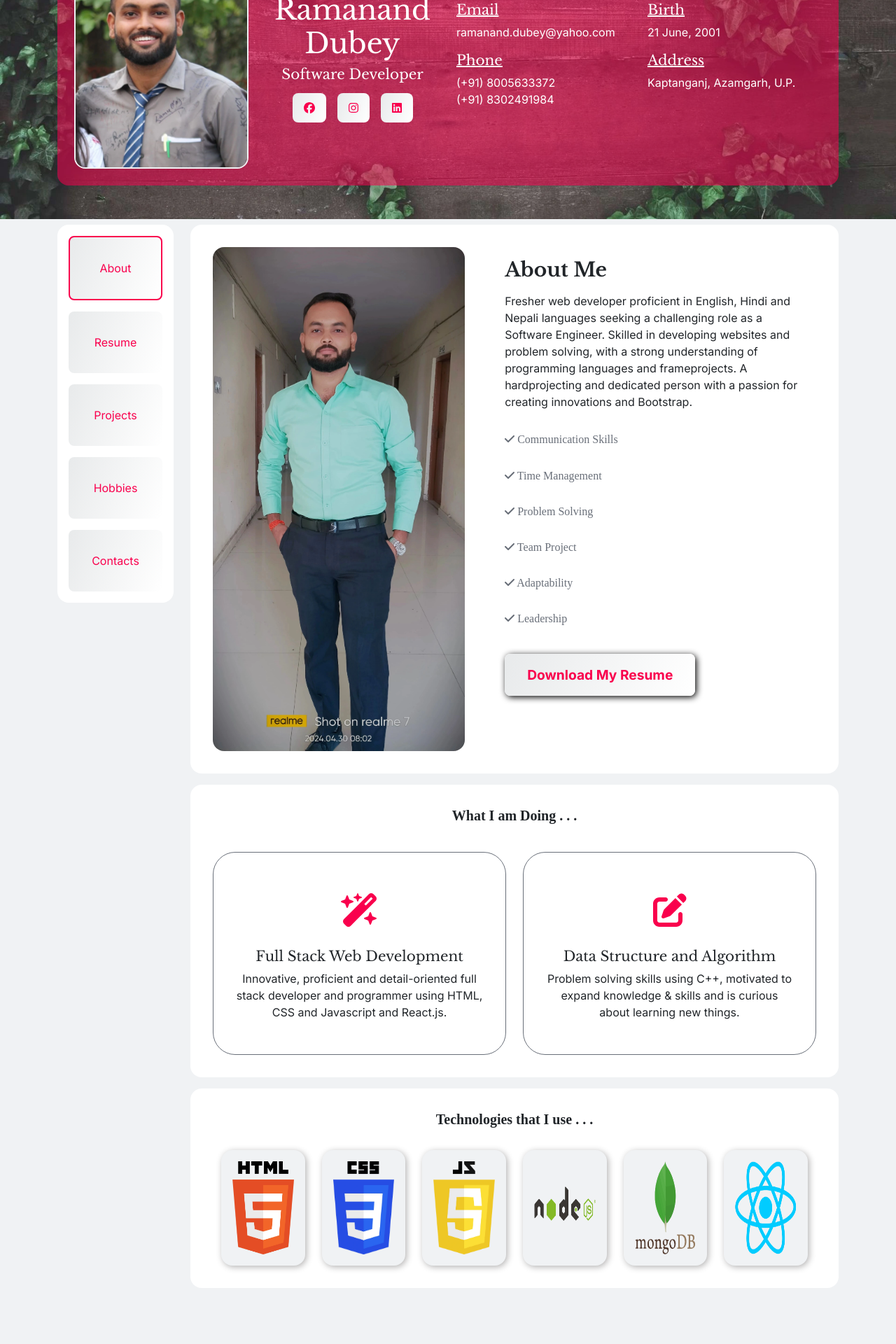
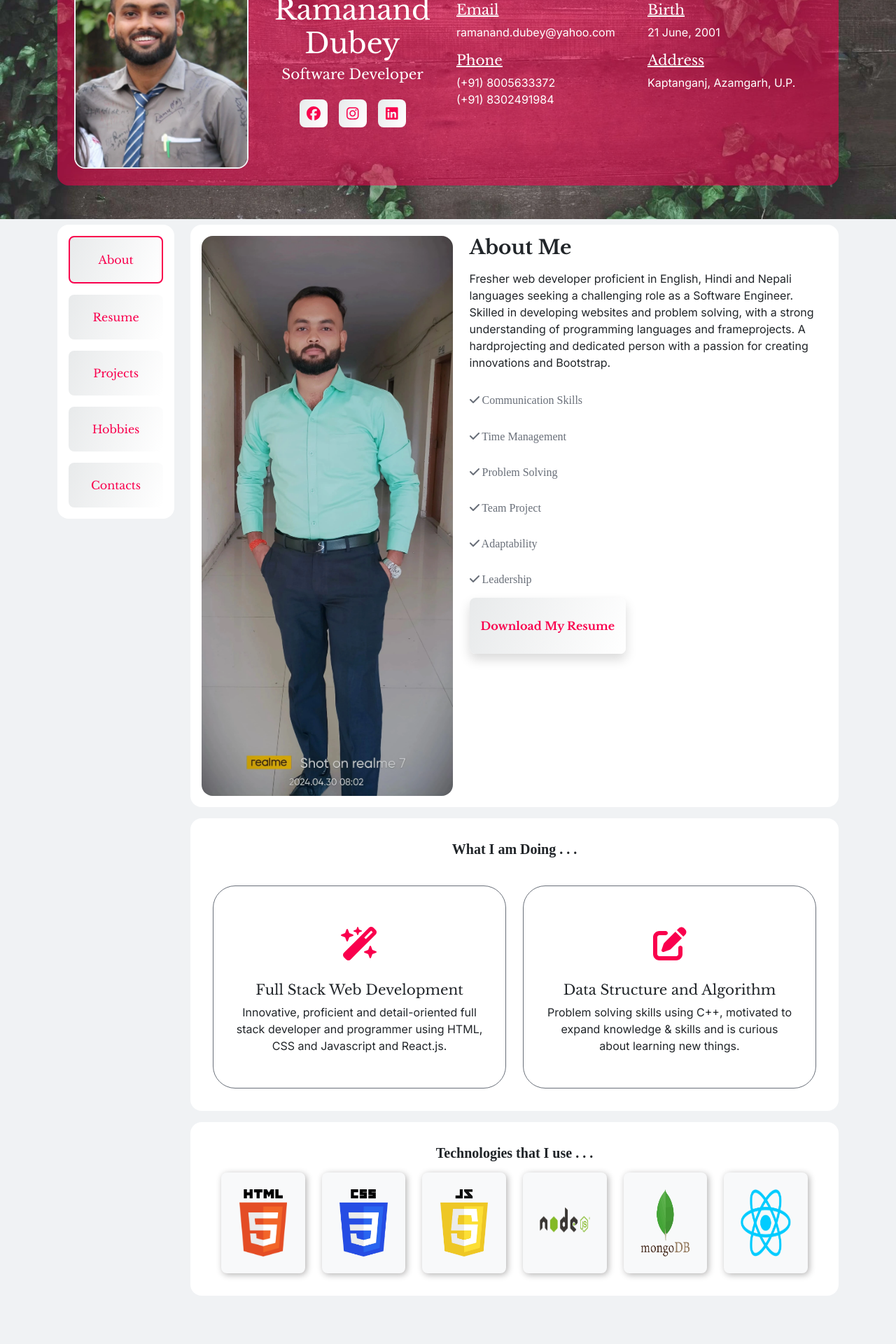
Before and after one commit to rama-69er/Portfolio, a React (Create React App) app: page / in a window 1280 px wide. Shown: the part 140-2060 px from the top of the page at 70% size. Built offline with nearby package versions, Linux system fonts and the light colour scheme.

Commit message:
changed...

```diff
--- a/src/App.css
+++ b/src/App.css
@@ -1,5 +1,5 @@
-@import url('https://fonts.googleapis.com/css2?family=Libre+Baskerville:ital,wght@0,400;0,700;1,400&display=swap');
-@import url('https://fonts.googleapis.com/css2?family=Inter:ital,opsz,wght@0,14..32,100..900;1,14..32,100..900&display=swap');
+@import url("https://fonts.googleapis.com/css2?family=Libre+Baskerville:ital,wght@0,400;0,700;1,400&display=swap");
+@import url("https://fonts.googleapis.com/css2?family=Inter:ital,opsz,wght@0,14..32,100..900;1,14..32,100..900&display=swap");
 /* ===================== Universal Tag ===================== */
 * {
   margin: 0;
@@ -26,17 +26,21 @@
   animation-duration: 0.3s;
 }
 
-p{
+p {
   margin-bottom: 1rem !important;
 }
-h1.h2,h3,h4,h5,h6{
+h1.h2,
+h3,
+h4,
+h5,
+h6 {
   margin-bottom: 0.5rem !important;
 }
 
 :root {
   --theme-facebook: #1877f2;
   --theme-linkedIn: #0a66c2;
-  --theme-instagram: #e4405f;
+  --theme-instagram: linear-gradient(115deg, #f9ce34, #ee2a7b, #6228d7);
   --theme-white-background: white;
   --theme-white-transparent-background: rgba(255, 255, 255, 0.502);
   --theme-brown: rgb(197, 56, 56);
@@ -63,13 +67,14 @@ body {
   margin: 0;
   padding: 0;
   box-sizing: border-box;
-  font-size:var(--step-0) !important;
+  font-size: var(--step-0) !important;
 }
 
 a {
   text-decoration: none !important;
   transition-duration: 0.3s;
-  font-family: var(--font-family-1) !important;
+  font-family: var(--font-family-2) !important;
+  font-size: var(--step-0) !important;
 }
 
 ul,
@@ -87,7 +92,7 @@ h1,
 h2,
 h3,
 h4,
-h5{
+h5 {
   font-family: var(--font-family-2) !important;
 }
 li {
@@ -117,7 +122,6 @@ li {
   transition: 0.5s;
 }
 
-
-.homeTab{
+.homeTab {
   background: var(--theme-pink-transparent);
 }
--- a/src/components/header.jsx
+++ b/src/components/header.jsx
@@ -31,19 +31,19 @@ function Header() {
                                                     <h1>Ramanand Dubey</h1>
                                                     <h5>Software Developer</h5>
                                                 </div>
-                                                <ul className="list-unstyled d-flex align-items-center justify-content-evenly gap-3">
+                                                <ul className="list-unstyled mb-3 mb-md-0 d-flex align-items-center justify-content-evenly gap-3">
                                                     <li>
-                                                        <Link target="_blank" rel="noreferrer" to="https://www.facebook.com/ramanand.dubey.988/" className="theme-btn facebook">
+                                                        <Link target="_blank" rel="noreferrer" to="https://www.facebook.com/ramanand.dubey.988/" className="theme-btn facebook fs-5">
                                                             <FontAwesomeIcon icon={faFacebook} />
                                                         </Link>
                                                     </li>
                                                     <li>
-                                                        <Link target="_blank" rel="noreferrer" to="https://www.instagram.com/rd.x_69er/" className="theme-btn instagram">
+                                                        <Link target="_blank" rel="noreferrer" to="https://www.instagram.com/rd.x_69er/" className="theme-btn instagram  fs-5">
                                                             <FontAwesomeIcon icon={faInstagram} />
                                                         </Link>
                                                     </li>
                                                     <li>
-                                                        <Link target="_blank" rel="noreferrer" to="https://www.linkedin.com/in/ramanand-dubey-985b9025a/" className="theme-btn linkedIn">
+                                                        <Link target="_blank" rel="noreferrer" to="https://www.linkedin.com/in/ramanand-dubey-985b9025a/" className="theme-btn linkedIn fs-5">
                                                             <FontAwesomeIcon icon={faLinkedin} />
                                                         </Link>
                                                     </li>
--- a/src/css/homepage.css
+++ b/src/css/homepage.css
@@ -2,7 +2,7 @@
 .homePage {
   background-color: var(--theme-light-grey);
 }
-.active {
+.theme-btn.active {
   border: 2px solid var(--theme-pink);
   background-color: var(--theme-light-grey);
 }
@@ -37,27 +37,35 @@
   color: var(--theme-pink);
   background: linear-gradient(110deg, #e8eaeb, #ffffff);
   border-radius: 0.5rem;
-  padding: 0.7rem 1rem;
+  height: 2.5rem;
+  width: 2.5rem;
+  display: flex;
+  align-items: center;
+  justify-content: center;
+  transition-duration: 0.5s;
 }
 
 .theme-btn:hover {
   background: var(--theme-pink);
   color: white;
-  transition: 0.5s;
+  transition-duration: 0.5s;
 }
 
 .facebook:hover {
-  background-color: var(--theme-facebook);
+  background: var(--theme-facebook);
+  color: white;
   transition-duration: 0.5s;
 }
 
 .instagram:hover {
-  background-color: var(--theme-instagram);
+  background: var(--theme-instagram);
+  color: white;
   transition-duration: 0.5s;
 }
 
 .linkedIn:hover {
-  background-color: var(--theme-linkedIn);
+  background: var(--theme-linkedIn);
+  color: white;
   transition-duration: 0.5s;
 }
 
@@ -69,7 +77,6 @@
 /* ================= SiteBody (About) ================= */
 .siteBody .site-about {
   background-color: var(--theme-white-background);
-  padding: 2rem;
   border-radius: 1rem;
   margin-bottom: 1rem;
   margin-top: 0.5rem;
@@ -80,10 +87,6 @@
   height: 50rem;
   width: 25rem;
   object-fit: cover;
-}
-
-.siteBody .site-about .about-para {
-  padding: 1rem;
 }
 
 .siteBody .site-about .about-para p:first-child {
@@ -104,13 +107,9 @@
 }
 
 .siteBody .site-about .about-para .theme-btn {
-  display: inline-block;
-  text-decoration: underline;
-  font-size: 1.2rem;
-  font-weight: 700;
-  padding: 1rem 2rem;
-  margin: 2rem 0;
-  box-shadow: var(--theme-black) 2px 2px 10px;
+  padding: 1rem;
+  width: fit-content;
+  height: 5rem;
 }
 .siteBody .project {
   border-radius: 1rem;
@@ -145,28 +144,12 @@
 
 .technology .technology-tab {
   background-color: var(--theme-light-grey);
-  border-radius: 1rem;
-  margin: 1rem 0;
   box-shadow: rgb(179, 178, 178) 2px 2px 10px;
 }
 
-.technology .technology-tab a img {
-  padding: 1rem;
-  height: 165px;
-  width: 100%;
-}
-
-.technology .technology-tab div {
-  padding: 1rem;
-  border-top: 2px solid grey;
-}
-
-.technology .technology-tab div a {
-  color: var(--theme-black);
-}
-
-.technology .technology-tab div a:hover {
-  color: var(--theme-pink);
+.technology .technology-tab a img{
+  min-height: 6rem;
+  max-height: 6rem;
 }
 
 /* --------------------- Media Query ---------------------- */
@@ -178,24 +161,12 @@
     flex-direction: column;
   }
 }
-@media (max-width: 1440px) {
-  .siteBody .site-about .about-image img {
-    height: 45rem;
-    width: 22.5rem;
-  }
-  .siteBody .site-about .about-para {
-    margin-left: 2rem;
-  }
-}
 
 @media (min-width: 768px) and (max-width: 1200px) {
   .homePage .left-tab h1,
   .homePage .left-tab ul,
   .homePage .left-tab h5 {
     padding: 0 2rem;
-  }
-  .siteBody .site-about .about-para {
-    margin-left: 4rem;
   }
 }
 
@@ -222,11 +193,6 @@
   }
   .contact-part {
     margin: auto;
-  }
-  .resume-btn {
-    width: 100%;
-    text-align: center;
-    margin: 0 !important;
   }
 }
 @media (max-width: 768px) {
@@ -275,12 +241,4 @@
     height: 12.5rem;
     width: 75%;
   }
-  .technology .technology-tab {
-    width: 80%;
-    margin: 1rem auto;
-  }
-  .technology .technology-tab a img {
-    height: 12.5rem;
-    width: 75%;
-  }
 }
--- a/src/pages/homepage.jsx
+++ b/src/pages/homepage.jsx
@@ -25,15 +25,15 @@ function HomePage() {
               <Navbar />
             </div>
             <div className="col-lg-10">
-              <div className="site-about">
+              <div className="site-about p-0 p-md-3">
                 <div className="row">
                   <div className="col-md-5">
                     <div className="about-image">
-                      <img src="./images/dp1.webp" alt="err_loading" />
+                      <img src="./images/dp1.webp" alt="err_loading" className="img-fluid" />
                     </div>
                   </div>
                   <div className="col-md-7">
-                    <div className="about-para">
+                    <div className="about-para p-3 p-md-0">
                       <h3>About Me</h3>
                       <p>
                         Fresher web developer proficient in English, Hindi and
@@ -62,14 +62,16 @@ function HomePage() {
                       <h6>
                         <FontAwesomeIcon icon={faCheck} /> Leadership
                       </h6>
+                      <div className="text-center text-md-start">
                         <a
                           target="_blank"
                           rel="noreferrer"
                           href="./Ramanand's Resume.pdf"
                           download={true}
-                        className="theme-btn resume-btn"
+                          className="theme-btn resume-btn mt-3 shadow fw-bold"
                         >Download My Resume</a
                         >
+                      </div>
                     </div>
                   </div>
                 </div>
@@ -108,13 +110,13 @@ function HomePage() {
               <div className="technology">
                 <div className="container">
                   <h5 className="my-3"><b>Technologies that I use . . .</b></h5>
-                  <div className="row">
+                  <div className="row align-items-center justify-content-center justify-content-md-start">
                     {techData.map((data) =>
-                      <div className="col-lg-2 col-md-4 col-sm-1">
-                        <div className="technology-tab">
+                      <div className="mb-3 col-6 col-md-3 col-lg-2">
+                        <div className="technology-tab d-flex align-items-center justify-content-center rounded-3 bg-light p-4 w-100">
                           <span key={data.id}>
                             <a href={data.aLink}>
-                              <img src={data.imgLink} alt="err_loading" />
+                              <img src={data.imgLink} alt="err_loading" className="img-fluid" />
                             </a>
                           </span>
                         </div>
```
Lines whose indentation alone changed are shown as unchanged.
